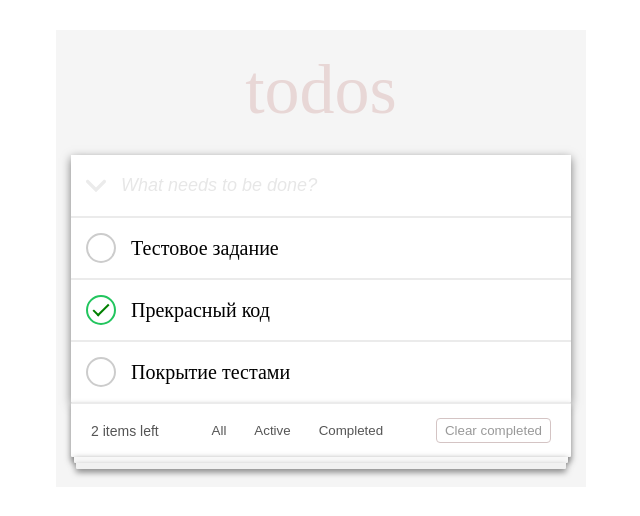
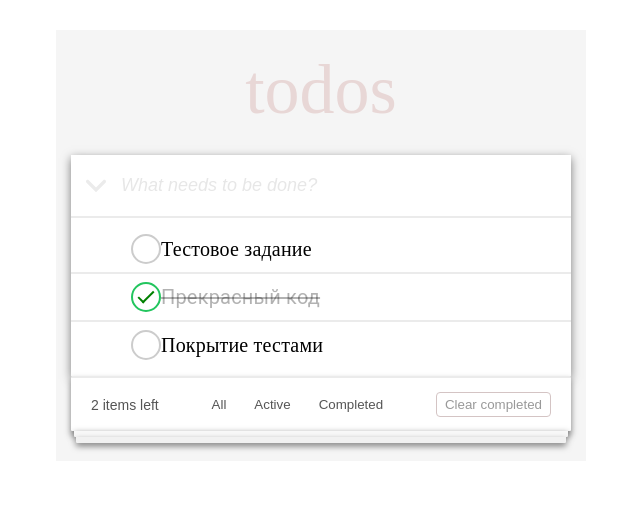
Before and after one commit to Lion77777/todos, a React (Create React App) app: page / in a window 1280 px wide. Shown: the top 516 px of the page, without its empty margins (319-959 px from the left). Built offline with nearby package versions, Linux system fonts and the light colour scheme; a web font is replaced by a local one.

Commit message:
Convert Main component to Material MUI's components

```diff
--- a/src/App.css
+++ b/src/App.css
@@ -16,16 +16,6 @@ h1 {
   font-size: 70px;
   font-weight: normal;
   margin: 0 0 25px 0;
-}
-
-.wrapper {
-  background-color: #fff;
-  box-shadow: 0px 3px 9px rgba(0, 0, 0, 0.5);
-
-  display: flex;
-  flex-direction: column;
-
-  position: relative;
 }
 
 .title-input {
@@ -48,38 +38,6 @@ h1 {
 .title-input::placeholder {
   color: #E7E7E7;
   font-style: italic;
-}
-
-.tasks-absent {
-  color: black;
-  font-size: 18px;
-}
-
-.task-list {
-  margin: 0;
-  padding: 0;
-}
-
-.task-item {
-  border-bottom: 2px solid #EBEBEB;
-
-  display: flex;
-  align-items: center;
-  justify-content: flex-start;
-
-  font-size: 18px;
-  padding: 15px 15px;
-}
-
-.task-item:last-child {
-  border: none;
-}
-
-.task-item_title {
-  color: #000;
-  font-family: 'AvenirNextCyr-Regular';
-  font-size: 20px;
-  margin-left: 15px;
 }
 
 .task-item_rounded-checkbox {
--- a/src/App.tsx
+++ b/src/App.tsx
@@ -2,8 +2,8 @@ import { useReducer, useState } from 'react';
 import './App.css';
 import { changeTaskStatusAC, clearCompletedTasksAC, createTaskAC, tasksReducer } from './model/tasks-reducer';
 import { v1 } from 'uuid';
-import { Main } from './components/Main';
-import { Footer } from './components/Footer';
+import { Main } from './components/Main/Main';
+import { Footer } from './components/Footer/Footer';
 
 export type Task = {
   id: string
--- /dev/null
+++ b/src/components/Footer/Footer.tsx
@@ -0,0 +1,31 @@
+import { FilterValues, Task } from "../../App"
+
+type Props = {
+    tasks: Task[]
+    clearCompletedTasks: () => void
+    filterTasks: (filter: FilterValues) => void
+}
+
+export const Footer = (props: Props) => {
+    const { tasks, clearCompletedTasks, filterTasks } = props
+
+    const countActive = () => {
+        const activeTasks = tasks.filter(task => !task.status)
+
+        return activeTasks.length
+    }
+
+    return (
+        <footer className='footer-wrapper'>
+            <div className='footer'>
+                <span className='count'>{countActive()} items left</span>
+                <div className='filters'>
+                    <button type='button' onClick={() => filterTasks('all')}>All</button>
+                    <button type='button' onClick={() => filterTasks('active')}>Active</button>
+                    <button type='button' onClick={() => filterTasks('completed')}>Completed</button>
+                </div>
+                <button type='button' className='clear' onClick={clearCompletedTasks}>Clear completed</button>
+            </div>
+        </footer>
+    )
+}
--- /dev/null
+++ b/src/components/Main/Main.module.css
@@ -0,0 +1,54 @@
+.wrapper {
+  background-color: #fff;
+  box-shadow: 0px 3px 9px rgba(0, 0, 0, 0.5);
+
+  display: flex;
+  flex-direction: column;
+
+  position: relative;
+}
+
+.tasksList {
+  margin: 0;
+  padding: 0;
+}
+
+.taskItem {
+  border-bottom: 2px solid #EBEBEB;
+
+  display: flex;
+  justify-content: flex-start;
+
+  font-size: 18px;
+  list-style-type: none;
+  padding: 15px 15px 60px;
+}
+
+.taskItem:last-child {
+  border: none;
+}
+
+.taskItemStatus {
+  align-self: center;
+  width: 10%;
+}
+
+.tasksAbsent {
+  color: black;
+  font-size: 18px;
+}
+
+.checked {
+  color: rgba(0, 0, 0, 0.3);
+  font-family: 'AvenirNextCyr-Regular';
+  font-size: 20px;
+  margin-left: 15px;
+  text-decoration: line-through;
+}
+
+.taskItemTitle {
+  color: #000;
+  font-family: 'AvenirNextCyr-Regular' !important;
+  font-size: 20px;
+  margin-left: 15px;
+}
--- /dev/null
+++ b/src/components/Main/Main.tsx
@@ -0,0 +1,123 @@
+import { ChangeEvent, KeyboardEvent, useState } from "react"
+import { FilterValues, Task } from "../../App"
+import Box from '@mui/material/Box'
+import Typography from "@mui/material/Typography"
+import List from "@mui/material/List"
+import ListItem from "@mui/material/ListItem"
+import styles from './Main.module.css'
+
+type Props = {
+    createTask: (title: string) => void
+    tasks: Task[]
+    changeTaskStatus: (id: string, status: boolean) => void
+    filter: FilterValues
+}
+
+export const Main = (props: Props) => {
+    const { createTask, tasks, changeTaskStatus, filter } = props
+    const [title, setTitle] = useState('')
+    const [error, setError] = useState<string | null>(null)
+
+    const handleTitle = (e: ChangeEvent<HTMLInputElement>) => {
+        setTitle(e.currentTarget.value)
+        setError('')
+    }
+
+    const createTaskHandler = () => {
+        const trimmedTitle = title.trim()
+
+        if (trimmedTitle) {
+            createTask(trimmedTitle)
+        } else {
+            setError('Please enter task title')
+        }
+
+        setTitle('')
+    }
+
+    const createTaskOnEnter = (e: KeyboardEvent<HTMLInputElement>) => {
+        if (e.key === 'Enter') {
+            createTaskHandler()
+        }
+    }
+
+    const showTaskAbsentMessage = (filter: string) => {
+        if (filter === 'active' && tasks.length === 0) {
+            return (<p className='tasks-absent'>No active tasks</p>)
+        }
+        if (filter === 'completed' && tasks.length === 0) {
+            return (<p className='tasks-absent'>No completed tasks</p>)
+        }
+        if (filter === 'all' && tasks.length === 0) {
+            return (<p className='tasks-absent'>There are no tasks</p>)
+        }
+
+        return ''
+    }
+
+    return (
+        <Box className={styles.wrapper} >
+
+            <input type='text'
+                name='title'
+                value={title}
+                onChange={handleTitle}
+                onKeyDown={createTaskOnEnter}
+                className={error ? 'title-input-error title-input' : 'title-input'}
+                placeholder='What needs to be done?'
+            />
+            {error &&
+                <Typography variant="body2" color="error" className={styles.errorMessage}>
+                    {error}
+                </Typography>
+            }
+            <List className={styles.tasksList}>
+                {
+                    showTaskAbsentMessage(filter) ||
+                    tasks.map(task => {
+                        const changeTaskStatusHandler = (event: ChangeEvent<HTMLInputElement>) => {
+                            changeTaskStatus(task.id, event.target.checked)
+                        }
+
+                        return (
+                            <ListItem key={task.id} className={styles.taskItem} sx={{ paddingLeft: "60px" }}>
+                            <input type='checkbox' name='status' onChange={changeTaskStatusHandler} className='task-item_rounded-checkbox' checked={task.status} />
+
+                                <Typography className={task.status ? styles.checked : styles.taskItemTitle}
+                                    sx={{ fontSize: "20px" }}>
+                                    {task.title}
+                                </Typography>
+                            </ListItem>
+                        )
+                    })
+                }
+            </List>
+        </Box>
+        // <div className='wrapper'>
+        // <input type='text'
+        //     name='title'
+        //     value={title}
+        //     onChange={handleTitle}
+        //     onKeyDown={createTaskOnEnter}
+        //     className={error ? 'title-input-error title-input' : 'title-input'}
+        //     placeholder='What needs to be done?'
+        // />
+        //     {error && <p className='error-message'>{error}</p>}
+        //     <ul className='task-list'>
+        //         {
+        //             showTaskAbsentMessage(filter) ||
+        //             tasks.map(task => {
+        //                 const changeTaskStatusHandler = (e: ChangeEvent<HTMLInputElement>) => {
+        //                     changeTaskStatus(task.id, e.currentTarget.checked)
+        //                 }
+
+        //                 return <li className='task-item' key={task.id}>
+                            // <input type='checkbox' name='status' onChange={changeTaskStatusHandler} className='task-item_rounded-checkbox' checked={task.status} />
+        //                     <span className='task-item_title'>{task.title}</span>
+        //                 </li>
+        //             })
+        //         }
+        //     </ul>
+        // </div>
+    )
+}
```
Also changed, not shown: src/components/Footer/Footer.module.css (added).
